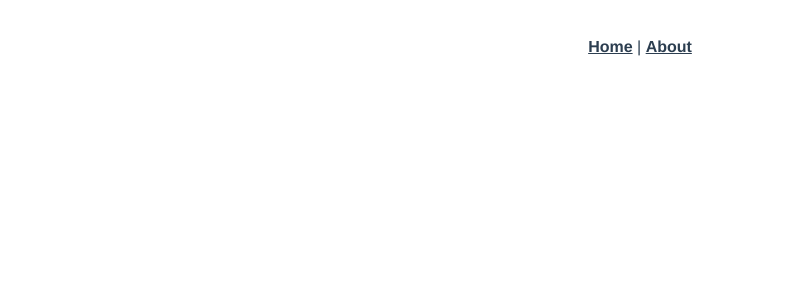
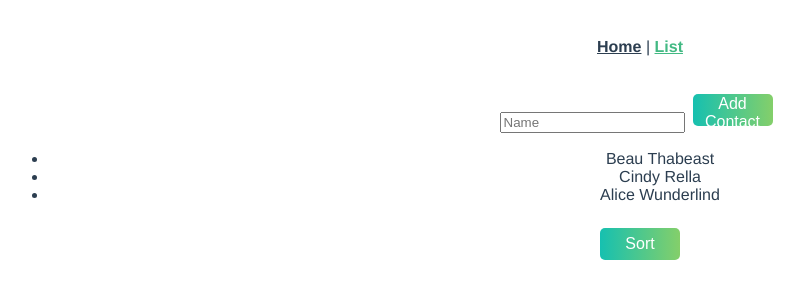
Before and after one commit to takuyaKIKUCHI99/animating-vue, a Vue app: page /list in a window 1280 px wide. Shown: the top 300 px of the page, without its empty margins (0-804 px from the left). Built offline with nearby package versions, Linux system fonts and the light colour scheme.

Commit message:
transition group

```diff
--- a/src/App.vue
+++ b/src/App.vue
@@ -2,7 +2,7 @@
   <div id="app">
     <div id="nav">
       <router-link to="/">Home</router-link> |
-      <router-link to="/about">About</router-link>
+      <router-link to="/list">List</router-link>
     </div>
     <transition name="slide-fade" mode="out-in">
       <router-view />
@@ -83,4 +83,17 @@
   transform: translateX(-10px);
   opacity: 0;
 }
+
+.slide-up-enter {
+  transform: translateY(10px);
+  opacity: 0;
+}
+
+.slide-up-enter-active {
+  transition: all .2s ease;
+}
+
+.slide-up-move {
+  transition: transform 0.5s ease-out;
+}
 </style>
--- a/src/router.js
+++ b/src/router.js
@@ -14,13 +14,13 @@
       component: Home
     },
     {
-      path: "/about",
-      name: "about",
+      path: "/list",
+      name: "list",
       // route level code-splitting
       // this generates a separate chunk (about.[hash].js) for this route
       // which is lazy-loaded when the route is visited.
       component: () =>
-        import(/* webpackChunkName: "about" */ "./views/About.vue")
+        import(/* webpackChunkName: "about" */ "./views/List.vue")
     }
   ]
 });
--- a/src/views/About.vue
+++ /dev/null
@@ -1,5 +0,0 @@
-<template>
-  <div class="about">
-    <h1>This is an about page</h1>
-  </div>
-</template>
--- /dev/null
+++ b/src/views/List.vue
@@ -0,0 +1,40 @@
+<template>
+  <div>
+
+    <input v-model="newContact" placeholder="Name" type="text" />
+    <button @click="addContact">Add Contact</button>
+
+    <transition-group name="slide-up" tag="ul" appear>
+      <li v-for="(contact, index) in contacts" :key="index">
+        {{ contact }}
+      </li>
+    </transition-group>
+
+    <button @click="sortContacts">Sort</button>
+
+  </div>
+</template>
+
+<script>
+export default {
+  data() {
+    return {
+      newContact: "",
+      contacts: [
+        "Beau Thabeast",
+        "Cindy Rella",
+        "Alice Wunderlind"
+      ]
+    }
+  },
+  methods: {
+    addContact() {
+      this.contacts.push(this.newContact)
+      this.newContact = ""
+    },
+    sortContacts() {
+      this.contacts = this.contacts.sort()
+    }
+  }
+}
+</script>
```
